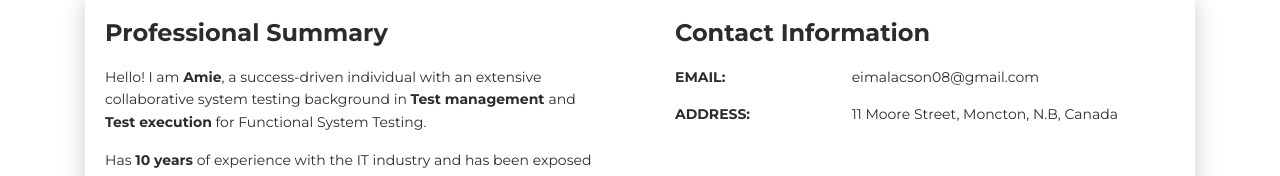
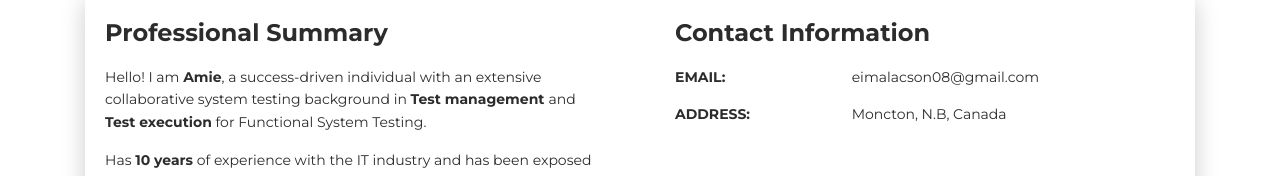
Before and after one commit to 0xBlockchaindegen/0xBlockchaindegen.github.io, a plain HTML site: page index.html in a window 1280 px wide. Shown: the part 624-800 px from the top of the page. Drawn offline with Linux system fonts and the light colour scheme.

Commit message:
Update index.html
remove street #

```diff
--- a/index.html
+++ b/index.html
@@ -87,7 +87,7 @@
             </div>
             <div class="row mt-3">
               <div class="col-sm-4"><strong class="text-uppercase">Address:</strong></div>
-              <div class="col-sm-8">11 Moore Street, Moncton, N.B, Canada</div>
+              <div class="col-sm-8">Moncton, N.B, Canada</div>
             </div>
 
           </div>
```
